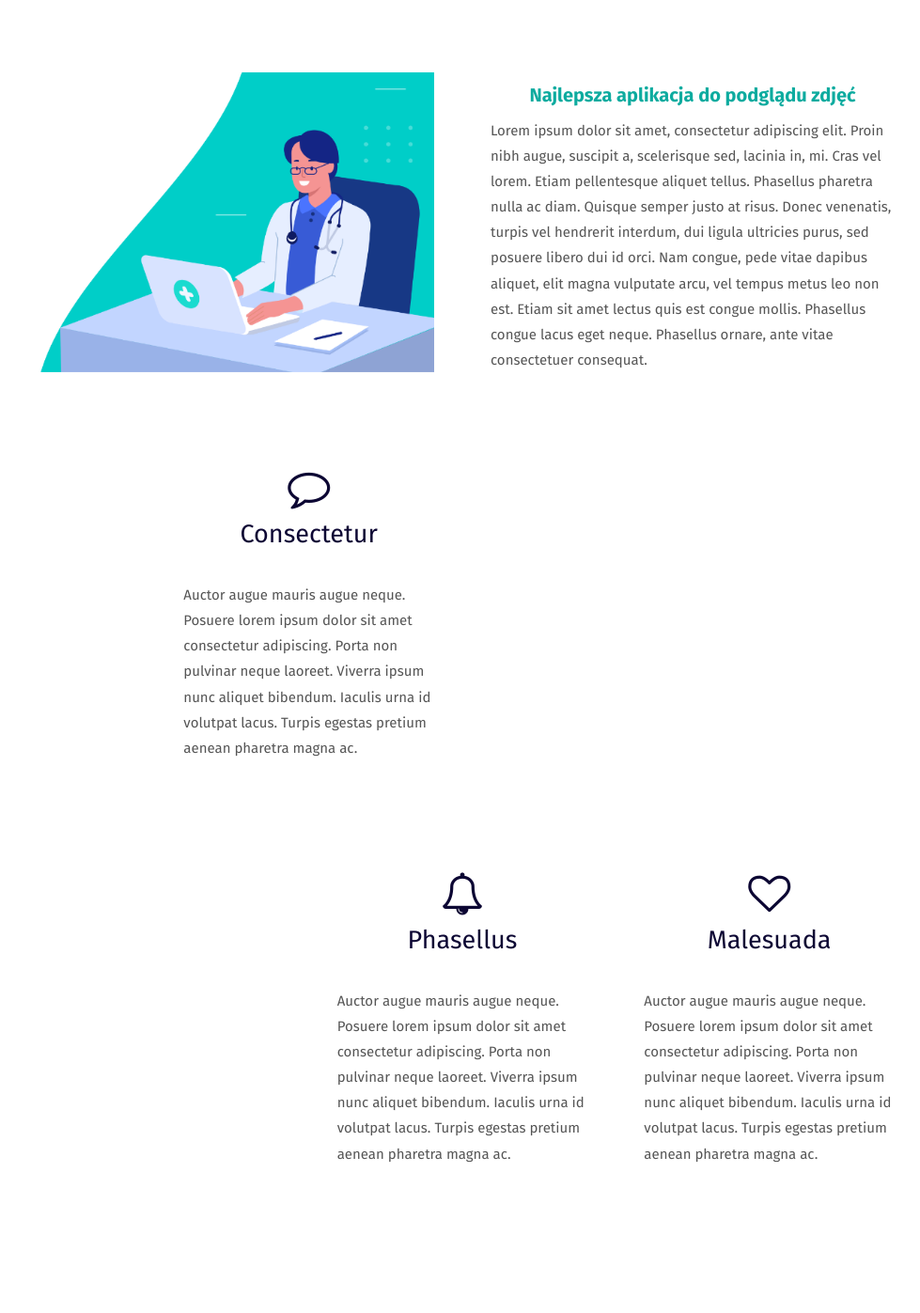
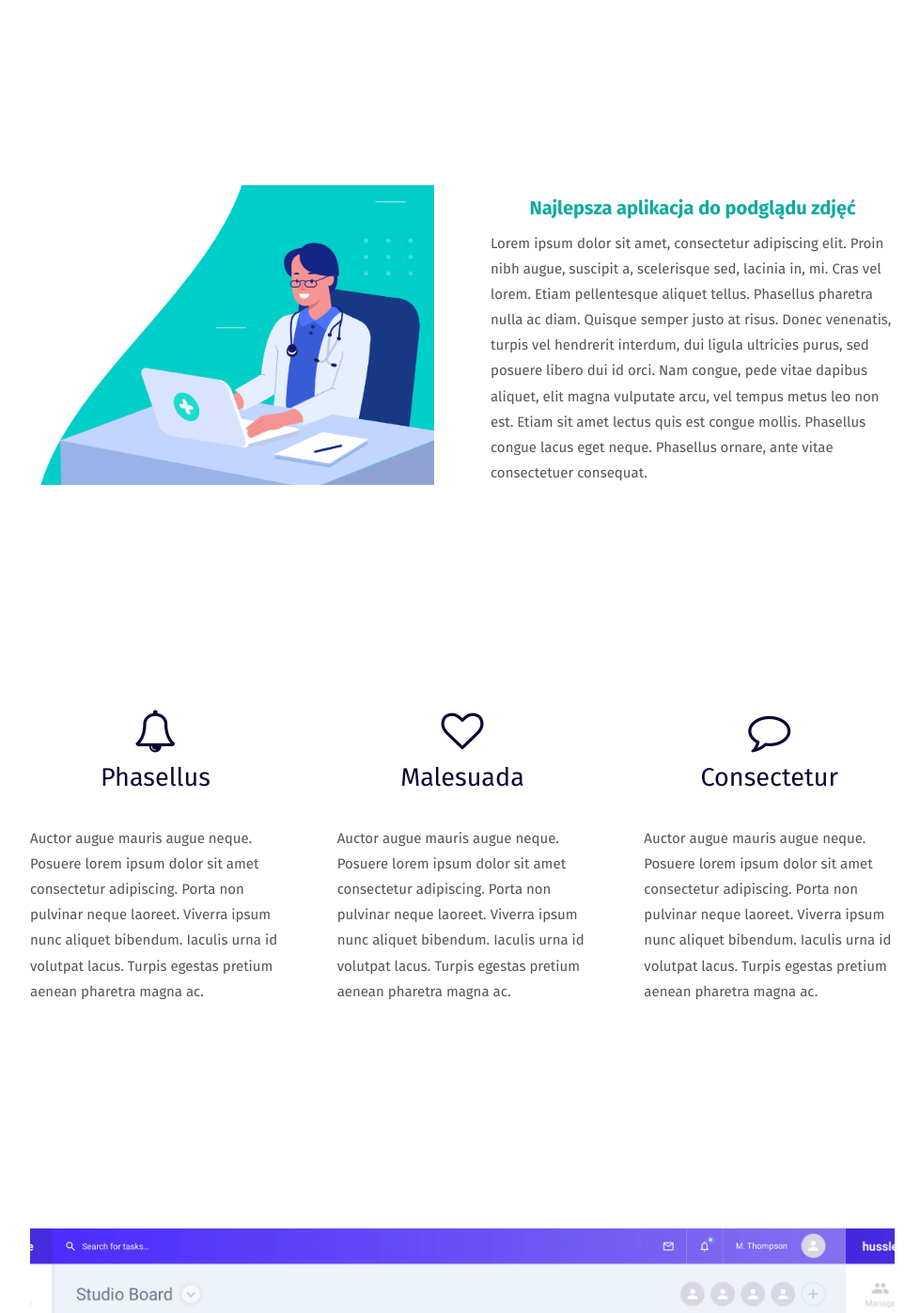
Before and after one commit to FilipRegenczuk/VR_Website, a plain HTML site: page templates/index.html in a window 1280 px wide. Shown: the part 1064-2461 px from the top of the page at 94% size, without its empty margins (148-1127 px from the left). Drawn offline with Linux system fonts and the light colour scheme; a web font is replaced by a local one.

Commit message:
reorganisation of sections

```diff
--- a/templates/index.html
+++ b/templates/index.html
@@ -70,7 +70,6 @@
 <div class="section-container border-section-container">
     <div class="container">
             <div class="row">
-
                 <div class="col-md-12 section-container-spacer">
                     <div class="text-center">
                         <h3 style="color: #0dab9f;">L O G O</h3>
@@ -78,8 +77,13 @@
                         <p>Profesjonalne medyczne narzędzie. Pitu pitu. Przetestuj już dziś.</p>
                     </div>
                 </div>
+            </div>
+    </div>
+</div>
 
-
+<div class="section-container">
+    <div class="container">
+        <div class="row">
 
                 <div class="col-md-6">
                     <div class="text-center">
@@ -98,6 +102,13 @@
                 <div class="col-md-6">
                     <img class="img-responsive" src="../assets/images/img-medical.png" alt="">
                 </div>
+        </div>
+    </div>
+</div>
+
+<div class="section-container border-section-container">
+    <div class="container">
+        <div class="row">
 
             <div class="col-md-4">
                 <div class="fa-container">
@@ -112,6 +123,7 @@
                         Turpis egestas pretium aenean pharetra magna ac.</p>
                 </div>
             </div>
+
             <div class="col-md-4">
                 <div class="fa-container">
                     <i class="fa fa-heart-o fa-3x" aria-hidden="true"></i>
@@ -126,6 +138,7 @@
                     </p>
                 </div>
             </div>
+
             <div class="col-md-4">
                 <div class="fa-container">
                     <i class="fa fa-bell-o fa-3x" aria-hidden="true"></i>
@@ -140,7 +153,6 @@
                     </p>
                 </div>
             </div>
-
         </div>
     </div>
 </div>
```
Lines whose indentation alone changed are shown as unchanged.
